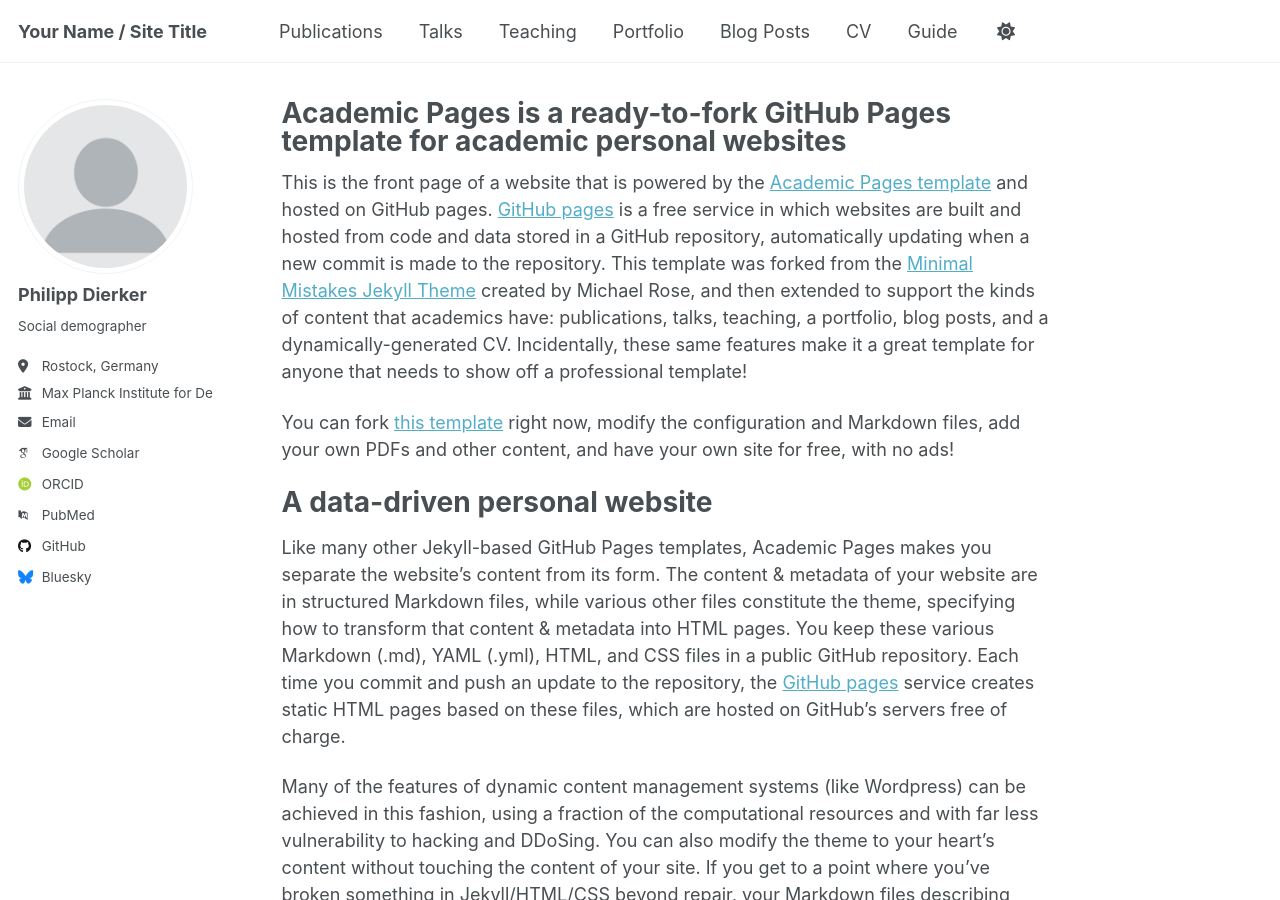
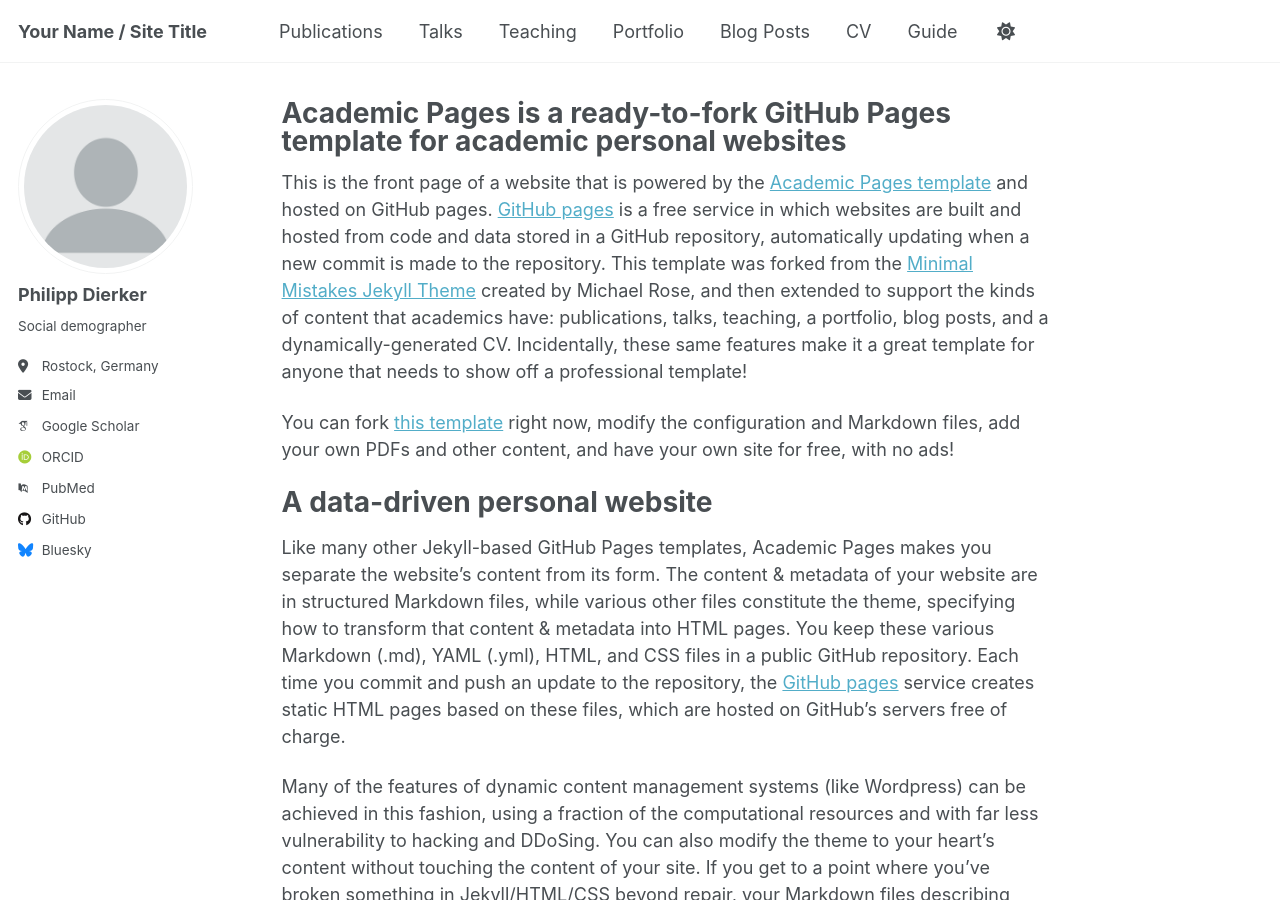
Before and after one commit to philippdierker/philippdierker.github.io, a Jekyll site: the page built from _pages/about.md, in a window 1280 px wide and 900 px high. Built offline with Jekyll 4.4.1, drawn with Linux system fonts in a browser that asks for light colours; some web fonts are replaced; a script that is not in the unit is left out.

Commit message:
Update _config.yml

```diff
--- a/_config.yml
+++ b/_config.yml
@@ -28,7 +28,7 @@
   pronouns         : # example: "she/her"
   bio              : "Social demographer"
   location         : "Rostock, Germany"
-  employer         : "Max Planck Institute for Demographic Research"
+  employer         : #
   uri              : # URL
   email            : "dierker@demogr.mpg.de"
 
```
